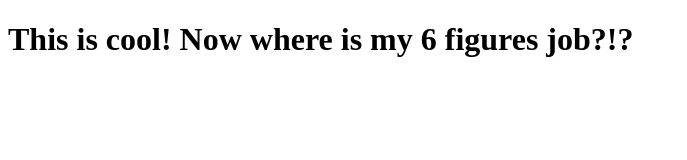
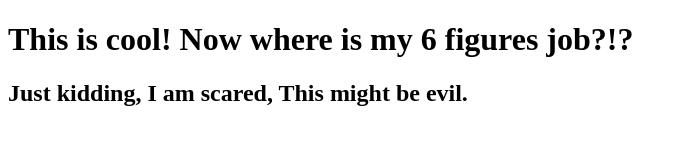
Before and after one commit to YG0998471/myfirstrepo, a plain HTML site: page index.html in a window 1280 px wide. Shown: the whole page, without its empty margins (0-687 px from the left). Drawn offline with Linux system fonts and the light colour scheme.

Commit message:
Website has been updated

```diff
--- a/index.html
+++ b/index.html
@@ -7,5 +7,6 @@
 </head>
 <body>
     <h1> This is cool! Now where is my 6 figures job?!?</h1>
+    <h2> Just kidding, I am scared, This might be evil.</h2>
 </body>
 </html>
```
